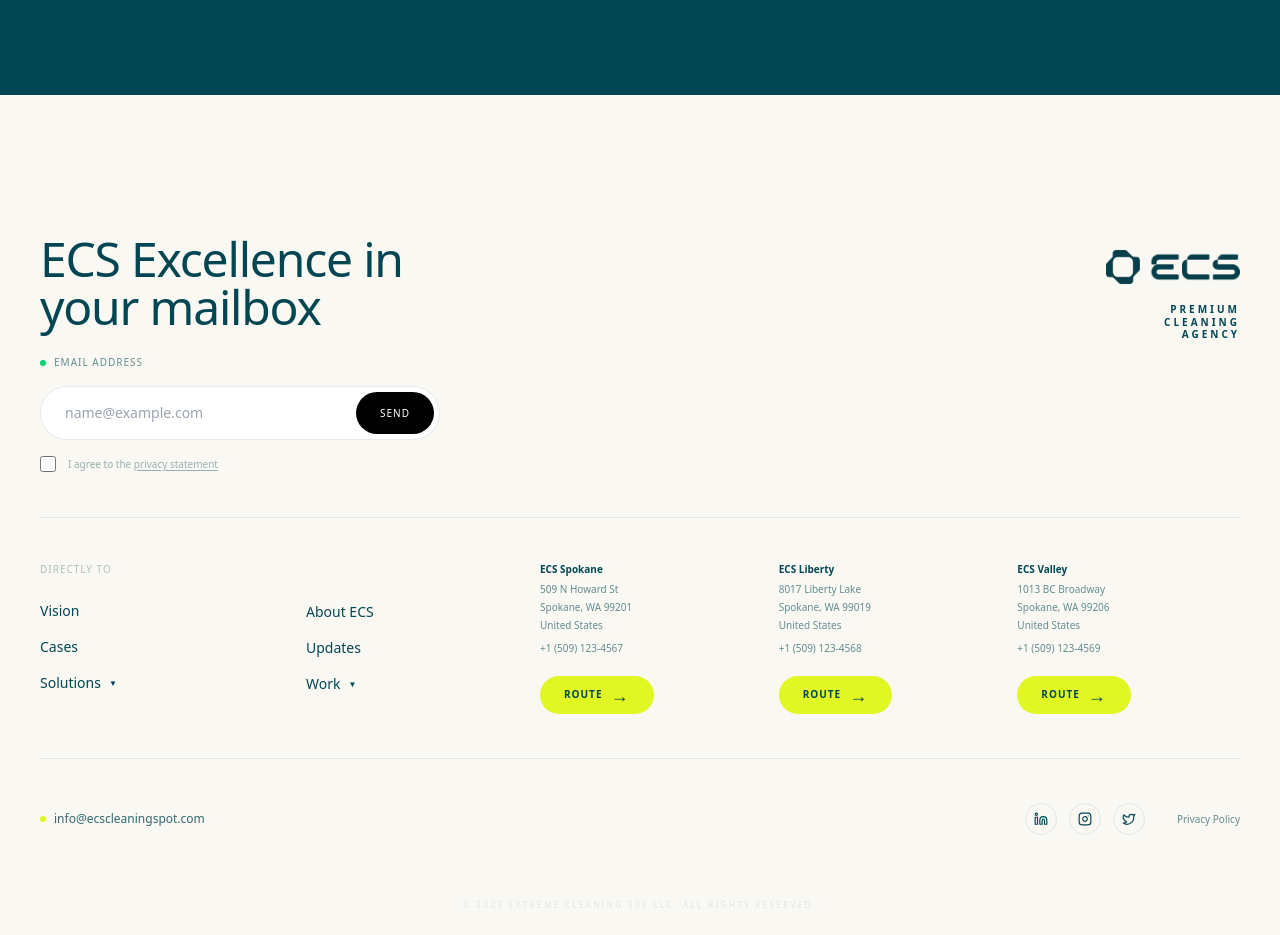
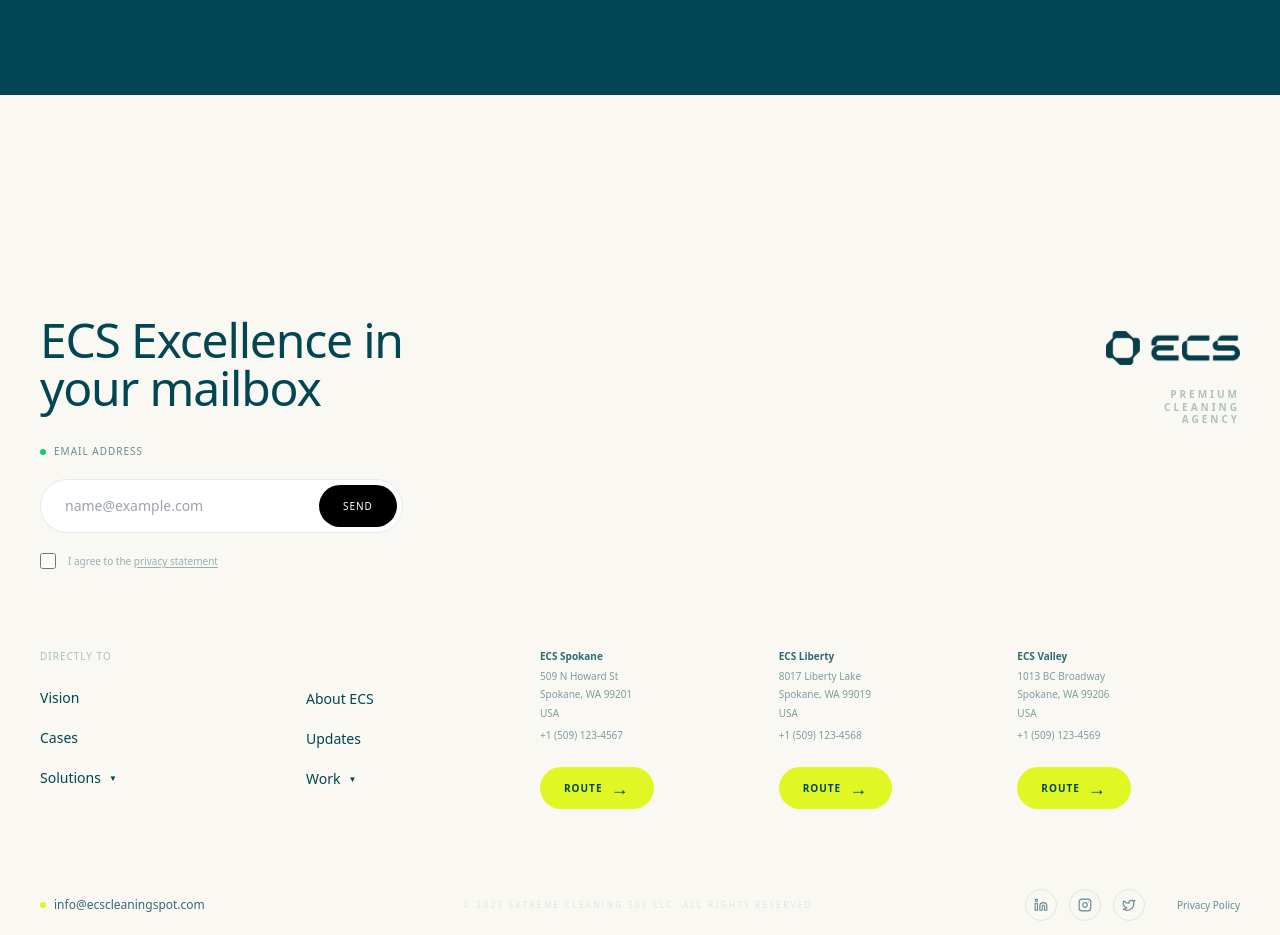
Before and after one commit to renatoquerales28-byte/extreme-cleaning-next, a Next.js app: page / in a window 1280 px wide. Shown: the part 3240-4175 px from the top of the page. Built offline with nearby package versions, Linux system fonts and the light colour scheme.

Commit message:
UI: Fix footer overlap with header and refine vertical distribution

```diff
--- a/src/components/landing/FooterSection.tsx
+++ b/src/components/landing/FooterSection.tsx
@@ -7,24 +7,24 @@ import { Instagram, Facebook, Linkedin, Twitter, ArrowRight } from "lucide-react
 
 export default function FooterSection() {
     return (
-        <footer className="w-full bg-[#F9F8F2] text-[#024653] h-screen min-h-[700px] flex flex-col justify-center snap-start relative z-10 overflow-hidden">
-            <div className="max-w-[1700px] w-full mx-auto px-6 lg:px-10 flex flex-col justify-between h-[85%] lg:h-[75%]">
+        <footer className="w-full bg-[#F9F8F2] text-[#024653] lg:h-screen min-h-[800px] flex flex-col justify-center relative z-10 overflow-hidden pt-[100px] pb-12">
+            <div className="max-w-[1700px] w-full mx-auto px-6 lg:px-10 flex flex-col justify-between h-full lg:max-h-[85%]">
 
                 {/* --- TOP ROW --- */}
-                <div className="flex flex-col lg:flex-row justify-between items-start gap-12 lg:gap-0">
+                <div className="flex flex-col lg:flex-row justify-between items-start gap-12 lg:gap-0 mt-8 mb-4">
                     {/* Newsletter Side */}
-                    <div className="space-y-6 max-w-xl">
+                    <div className="space-y-8 max-w-xl">
                         <h2 className="text-4xl lg:text-5xl font-light leading-tight tracking-tight">
                             ECS Excellence in <br />
                             your mailbox
                         </h2>
 
-                        <div className="space-y-4">
+                        <div className="space-y-5">
                             <div className="flex items-center gap-2 text-[10px] font-normal uppercase tracking-widest text-[#024653]/60">
                                 <div className="w-1.5 h-1.5 rounded-full bg-[#05D16E]" />
                                 Email address
                             </div>
-                            <div className="relative group w-[320px] md:w-[400px]">
+                            <div className="relative group w-full max-w-[400px]">
                                 <input
                                     type="email"
                                     placeholder="name@example.com"
@@ -44,7 +44,7 @@ export default function FooterSection() {
                     </div>
 
                     {/* Big Agency Logo Style */}
-                    <div className="flex flex-col items-start lg:items-end lg:text-right space-y-1">
+                    <div className="flex flex-col items-start lg:items-end lg:text-right space-y-2 pt-6 lg:pt-0">
                         <div className="relative h-16 w-48 md:w-64">
                             <Image
                                 src="/brand/logo-full.png"
@@ -56,22 +56,22 @@ export default function FooterSection() {
                                 }}
                             />
                         </div>
-                        <p className="text-[10px] font-black uppercase tracking-[0.3em] text-[#024653] leading-tight">
+                        <p className="text-[10px] font-black uppercase tracking-[0.3em] text-[#024653] leading-tight opacity-30">
                             PREMIUM <br /> CLEANING <br /> AGENCY
                         </p>
                     </div>
                 </div>
 
                 {/* --- SEPARATOR LINE --- */}
-                <div className="w-full h-px bg-[#024653]/10" />
+                <div className="w-full h-px bg-[#024653]/10 my-8" />
 
                 {/* --- MIDDLE ROW --- */}
-                <div className="grid grid-cols-1 lg:grid-cols-12 gap-12 lg:gap-0 h-fit">
+                <div className="grid grid-cols-1 lg:grid-cols-12 gap-12 lg:gap-0 flex-grow">
                     {/* Primary Links */}
-                    <div className="lg:col-span-5 grid grid-cols-2 gap-8">
+                    <div className="lg:col-span-5 grid grid-cols-2 gap-8 items-start">
                         <div className="space-y-6">
                             <h4 className="text-[10px] font-normal uppercase tracking-widest text-[#024653]/30">Directly to</h4>
-                            <nav className="flex flex-col gap-4 text-sm font-normal">
+                            <nav className="flex flex-col gap-5 text-sm font-normal">
                                 <Link href="#vision" className="hover:opacity-60 transition-opacity">Vision</Link>
                                 <Link href="#cases" className="hover:opacity-60 transition-opacity">Cases</Link>
                                 <Link href="#solutions" className="group flex items-center gap-2 hover:opacity-60 transition-opacity">
@@ -80,7 +80,7 @@ export default function FooterSection() {
                             </nav>
                         </div>
                         <div className="space-y-6 pt-10">
-                            <nav className="flex flex-col gap-4 text-sm font-normal">
+                            <nav className="flex flex-col gap-5 text-sm font-normal">
                                 <Link href="/about" className="hover:opacity-60 transition-opacity">About ECS</Link>
                                 <Link href="/updates" className="hover:opacity-60 transition-opacity">Updates</Link>
                                 <Link href="/work" className="group flex items-center gap-2 hover:opacity-60 transition-opacity">
@@ -91,23 +91,23 @@ export default function FooterSection() {
                     </div>
 
                     {/* Locations Grid */}
-                    <div className="lg:col-span-7 grid grid-cols-1 md:grid-cols-3 gap-8 lg:gap-4">
+                    <div className="lg:col-span-7 grid grid-cols-1 md:grid-cols-3 gap-8 lg:gap-4 items-start">
                         {[
-                            { name: "ECS Spokane", addr: "509 N Howard St", city: "Spokane, WA 99201", country: "United States", phone: "+1 (509) 123-4567" },
-                            { name: "ECS Liberty", addr: "8017 Liberty Lake", city: "Spokane, WA 99019", country: "United States", phone: "+1 (509) 123-4568" },
-                            { name: "ECS Valley", addr: "1013 BC Broadway", city: "Spokane, WA 99206", country: "United States", phone: "+1 (509) 123-4569" }
+                            { name: "ECS Spokane", addr: "509 N Howard St", city: "Spokane, WA 99201", country: "USA", phone: "+1 (509) 123-4567" },
+                            { name: "ECS Liberty", addr: "8017 Liberty Lake", city: "Spokane, WA 99019", country: "USA", phone: "+1 (509) 123-4568" },
+                            { name: "ECS Valley", addr: "1013 BC Broadway", city: "Spokane, WA 99206", country: "USA", phone: "+1 (509) 123-4569" }
                         ].map((loc, i) => (
-                            <div key={i} className="space-y-5">
+                            <div key={i} className="space-y-6">
                                 <div className="space-y-1">
-                                    <h4 className="text-[10px] font-bold text-[#024653]">{loc.name}</h4>
-                                    <div className="text-[10px] space-y-0.5 font-normal leading-relaxed opacity-60">
+                                    <h4 className="text-[10px] font-bold text-[#024653] opacity-80">{loc.name}</h4>
+                                    <div className="text-[10px] space-y-0.5 font-normal leading-relaxed opacity-50">
                                         <p>{loc.addr}</p>
                                         <p>{loc.city}</p>
                                         <p>{loc.country}</p>
                                         <p className="pt-1">{loc.phone}</p>
                                     </div>
                                 </div>
-                                <button className="inline-flex items-center gap-2 px-6 py-2.5 bg-[#E1F724] text-[#024653] rounded-full text-[10px] font-bold uppercase tracking-widest hover:scale-105 transition-all">
+                                <button className="inline-flex items-center gap-2 px-6 py-3 bg-[#E1F724] text-[#024653] rounded-full text-[10px] font-bold uppercase tracking-widest hover:scale-105 transition-all">
                                     Route <span className="text-lg leading-none">→</span>
                                 </button>
                             </div>
@@ -116,10 +116,10 @@ export default function FooterSection() {
                 </div>
 
                 {/* --- SEPARATOR LINE --- */}
-                <div className="w-full h-px bg-[#024653]/10" />
+                <div className="w-full h-px bg-[#024653]/10 my-8" />
 
                 {/* --- BOTTOM ROW --- */}
-                <div className="flex flex-col md:flex-row justify-between items-center gap-6">
+                <div className="flex flex-col md:flex-row justify-between items-center gap-6 mt-4">
                     <div className="flex items-center gap-2 text-xs font-normal">
                         <div className="w-1.5 h-1.5 rounded-full bg-[#E1F724]" />
                         <span className="opacity-80">info@ecscleaningspot.com</span>
@@ -128,7 +128,7 @@ export default function FooterSection() {
                     <div className="flex items-center gap-8">
                         <div className="flex items-center gap-3">
                             {[Linkedin, Instagram, Twitter].map((Icon, i) => (
-                                <Link key={i} href="#" className="w-8 h-8 rounded-full border border-[#024653]/10 flex items-center justify-center hover:bg-[#024653] hover:text-white transition-all">
+                                <Link key={i} href="#" className="w-8 h-8 rounded-full border border-[#024653]/10 flex items-center justify-center hover:bg-[#024653] hover:text-white transition-all text-[#024653]/60">
                                     <Icon size={14} />
                                 </Link>
                             ))}
@@ -141,7 +141,7 @@ export default function FooterSection() {
 
             </div>
 
-            {/* Fixed copyright at the very bottom edge */}
+            {/* Copyright edge */}
             <div className="absolute bottom-6 left-0 right-0 text-center opacity-10">
                 <p className="text-[8px] font-normal uppercase tracking-[0.3em]">
                     © 2025 Extreme Cleaning 509 LLC. All rights reserved.
```
